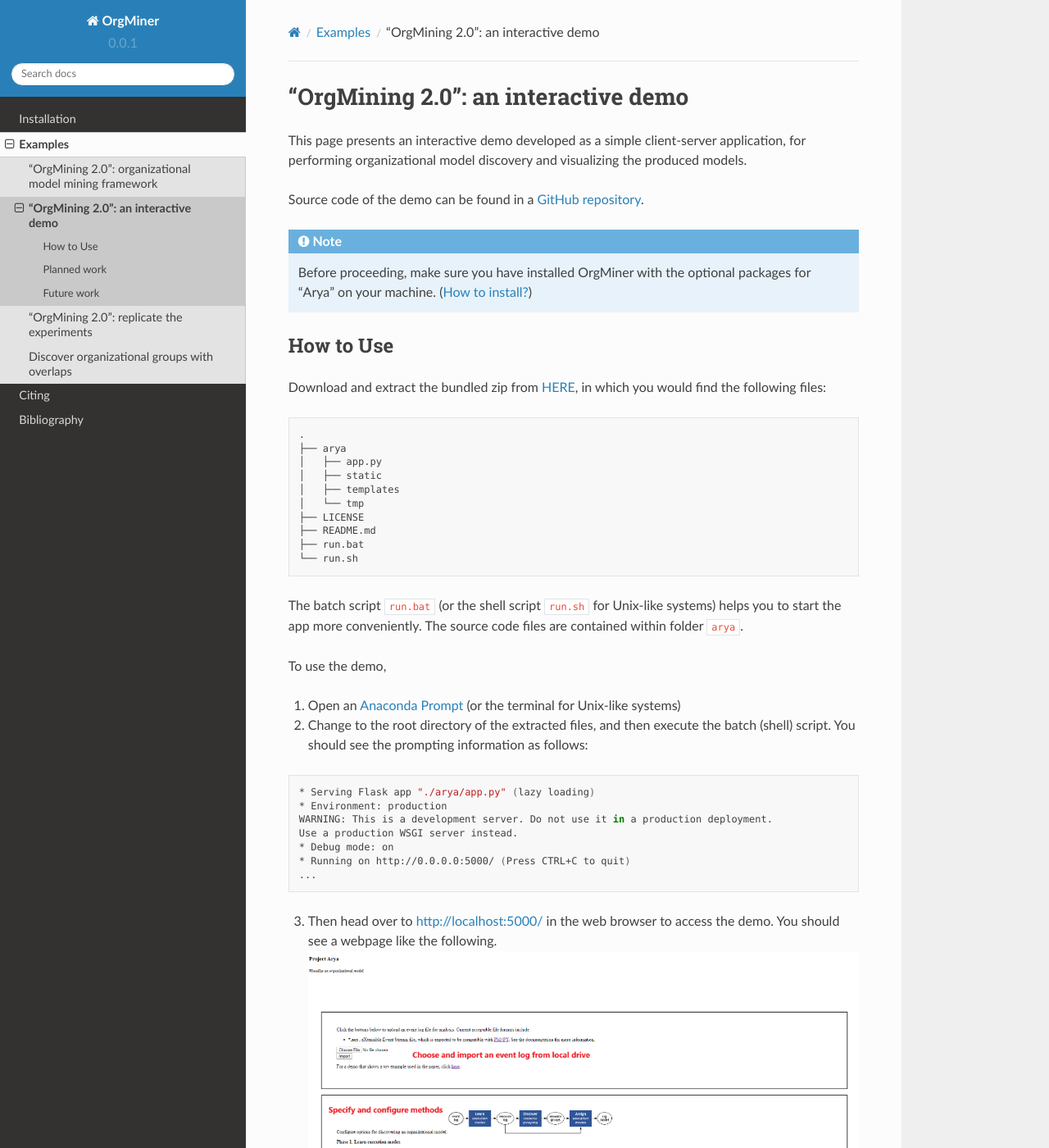
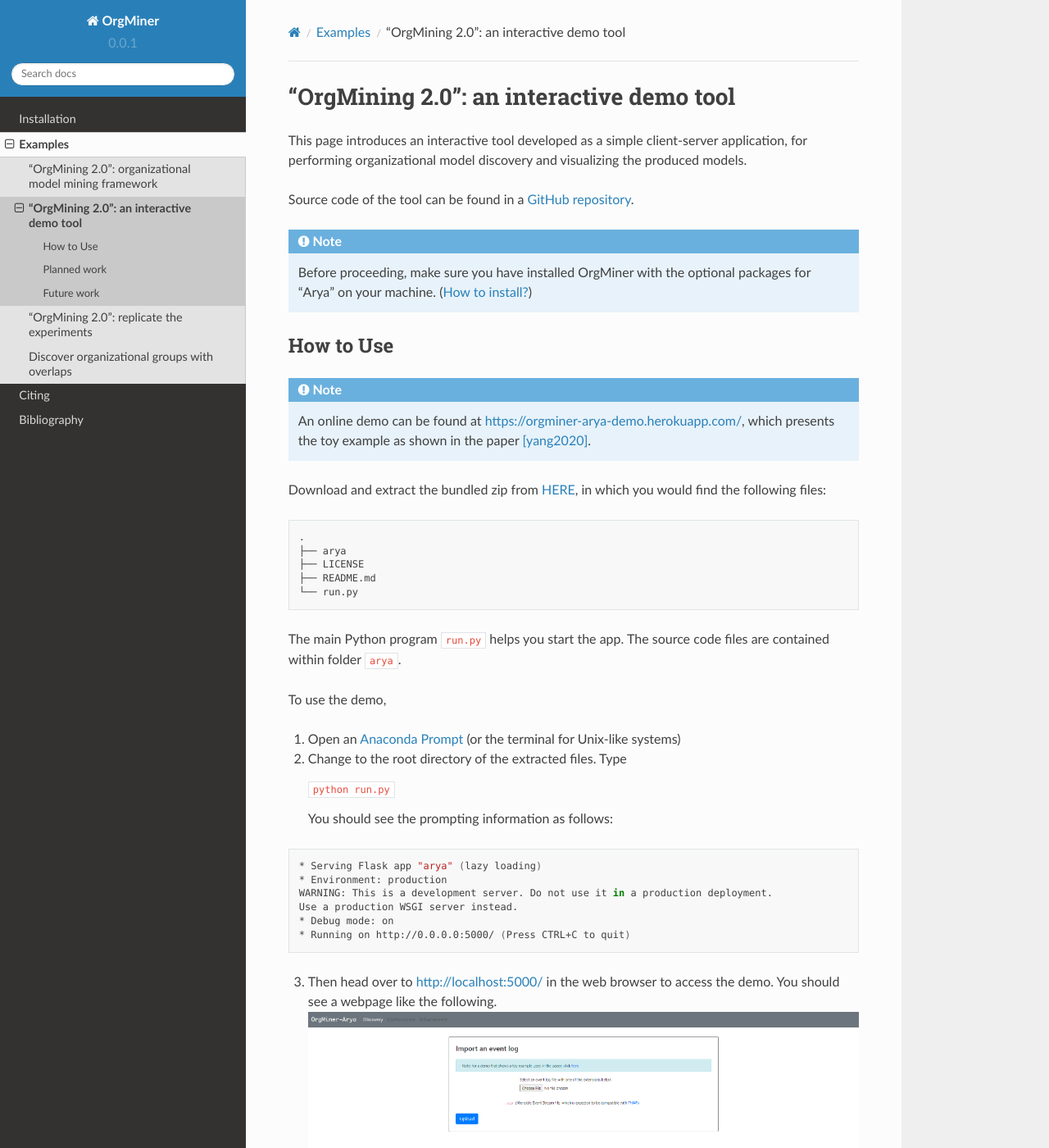
Before and after one commit to roy-jingyang/OrdinoR-doc, a Sphinx documentation site: the page built from source/examples/infsyst2020yang-arya.rst, in a window 1280 px wide and 1400 px high. Shown: the whole window at 82% size. Built offline with Sphinx 7.4.7 and the Read the Docs theme 2.0.0, drawn with Linux system fonts in a browser that asks for light colours; some of the changed text lies outside the part shown.

Commit message:
update OrgMiner-Arya instruction page

```diff
--- a/source/conf.py
+++ b/source/conf.py
@@ -12,9 +12,6 @@
 #
 import os
 import sys
-sys.path.insert(0, os.path.abspath('.'))
-sys.path.append('../OrgMiner/.') # NOTE: dev-use relative path
-
 
 # -- Project information -----------------------------------------------------
 
--- a/source/examples/infsyst2020yang-arya.rst
+++ b/source/examples/infsyst2020yang-arya.rst
@@ -1,13 +1,13 @@
 .. _examples_infsyst2020yang-arya:
 
-"OrgMining 2.0": an interactive demo
-====================================
+"OrgMining 2.0": an interactive demo tool
+=========================================
 
-This page presents an interactive demo developed as a simple client-server
+This page introduces an interactive tool developed as a simple client-server
 application, for performing organizational model discovery and
 visualizing the produced models.
 
-Source code of the demo can be found in a
+Source code of the tool can be found in a
 `GitHub repository <https://github.com/roy-jingyang/OrgMiner-Arya>`_.
 
 .. note::
@@ -18,6 +18,11 @@
 How to Use
 ----------
 
+.. note::
+   An online demo can be found at
+   https://orgminer-arya-demo.herokuapp.com/, which presents the toy
+   example as shown in the paper [yang2020]_.
+
 Download and extract the bundled zip from
 `HERE <https://github.com/roy-jingyang/OrgMiner-Arya/archive/master.zip>`_,
 in which you would find the following files:
@@ -26,37 +31,32 @@
 
     .
     ├── arya
-    │   ├── app.py
-    │   ├── static
-    │   ├── templates
-    │   └── tmp
     ├── LICENSE
     ├── README.md
-    ├── run.bat
-    └── run.sh
+    └── run.py
 
-The batch script ``run.bat`` (or the shell script ``run.sh`` for
-Unix-like systems) helps you to start the app more conveniently. The
-source code files are contained within folder ``arya``.
+The main Python program ``run.py`` helps you start the app. The source
+code files are contained within folder ``arya``.
 
 To use the demo,
 
 1. Open an
    `Anaconda Prompt <https://docs.anaconda.com/anaconda/user-guide/getting-started/#open-anaconda-prompt>`_
    (or the terminal for Unix-like systems)
-2. Change to the root directory of the extracted files, and then execute
-   the batch (shell) script. You should see the prompting information as
-   follows:
+2. Change to the root directory of the extracted files. Type
+
+   ``python run.py``
+
+   You should see the prompting information as follows:
 
 .. code-block:: bash
 
-    * Serving Flask app "./arya/app.py" (lazy loading)
-    * Environment: production
-    WARNING: This is a development server. Do not use it in a production deployment.
-    Use a production WSGI server instead.
-    * Debug mode: on
-    * Running on http://0.0.0.0:5000/ (Press CTRL+C to quit)
-    ...
+   * Serving Flask app "arya" (lazy loading)
+   * Environment: production
+   WARNING: This is a development server. Do not use it in a production deployment.
+   Use a production WSGI server instead.
+   * Debug mode: on
+   * Running on http://0.0.0.0:5000/ (Press CTRL+C to quit)
 
 3. Then head over to `<http://localhost:5000/>`_ in the web browser to
    access the demo. You should see a webpage like the following.
@@ -64,18 +64,21 @@
 4. Import an event log, specify and configure the methods for
    organizational model discovery. Then click on "Discover model".
 5. The visualization of the model will be presented when the discovery
-   procedure succeeds. You can view the details using the following
-   actions:
+   procedure succeeds.
+   The model conformance information is shown in the panels on the right.
+   You can view the details of the discovered organizational model by the
+   following actions.
 
    * **single-click on a group** shows the group members' resource ID;
    * **double-click on a group** shows execution modes in which the
      group capabilities are highlighted;
    * **double-click on an execution mode** expands its wild-card ("*")
-     and shows related execution modes (so do the highlight capability
+     and shows related execution modes (so do the highlighted capability
      nodes). When the action expands to activity types level, a process
      model (as a Directly-Follows Graph) will be shown for which the
      events correspond to the selected case type.
      |fig:vis|
+
 
 .. note::
     Please allow some time for discovering a model and rendering the
@@ -91,8 +94,8 @@
 Planned work
 ------------
 
-* |uncheck| Allow performing conformance checking of an organizational
-  model and visualize the result
+* |uncheck| Allow performing conformance checking given an organizational
+  model as input and visualize the result.
 
 Future work
 -----------
```
Also changed, not shown: source/citing.rst (+2 -6 lines), source/examples/infsyst2020yang-arya_index.png, source/examples/infsyst2020yang-arya_vis.png.
